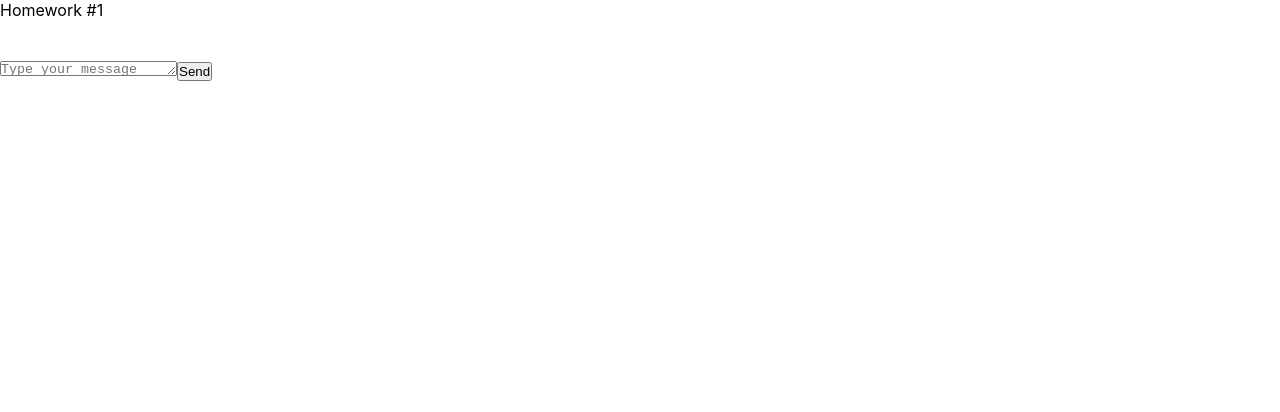
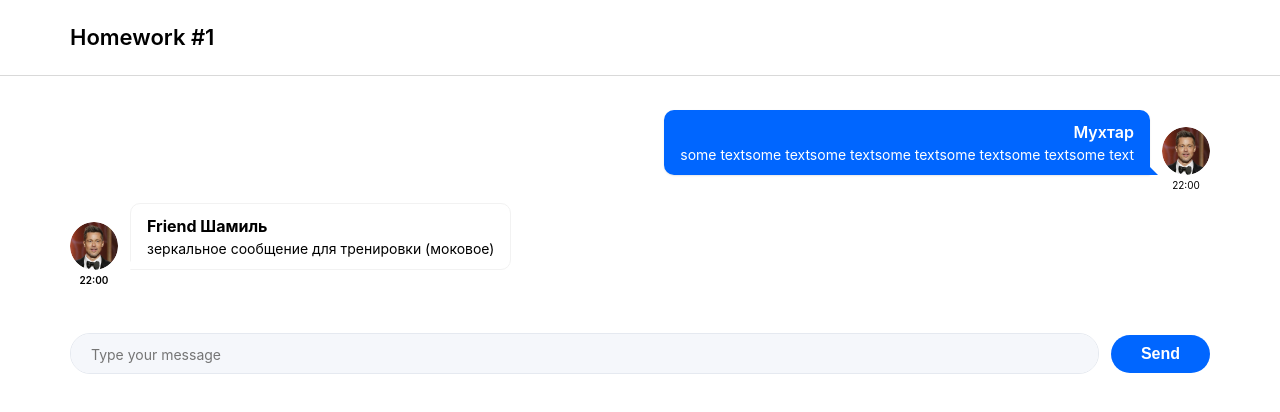
Before and after one commit to Arsenymlwww/hws2-master, a React (Create React App) app: page / in a window 1280 px wide. Shown: the top 412 px of the page. Built offline with nearby package versions, Linux system fonts and the light colour scheme.

Commit message:
complete task 2

```diff
--- a/src/s1-main/App.module.css
+++ b/src/s1-main/App.module.css
@@ -3,9 +3,19 @@
 }
 
 .hw {
-
+    padding: 24px 70px;
+    background-color: #ffffff;
+    display: flex;
+    flex-direction: column;
+    gap: 20px;
 }
 
 .hwTitle {
-
+    padding: 24px 70px;
+    font-weight: 600;
+    font-size: 22px;
+    line-height: 27px;
+    color: #000000;
+    border-bottom: 1px solid #D9D9D9;
+    margin-bottom: 10px;
 }
--- a/src/s1-main/App.tsx
+++ b/src/s1-main/App.tsx
@@ -1,13 +1,14 @@
 import React from 'react'
 import s from './App.module.css'
 import HW1 from '../s2-homeworks/hw01/HW1'
+// import HW2 from '../s2-homeworks/hw02/HW2'
 
 function App() {
     return (
         <div className={s.App}>
             <HW1/>
             {/*раскомментировать по ходу выполнения*/}
-            {/*<HW2/>*/}
+            {/* <HW2/> */}
             {/*<HW3/>*/}
             {/*<HW4/>*/}
 
--- a/src/s2-homeworks/hw01/HW1.tsx
+++ b/src/s2-homeworks/hw01/HW1.tsx
@@ -14,14 +14,28 @@ import avatar from './avatar.png'
 * */
 
 // нужно создать правильный тип вместо any
-export type MessageType = any
+type UserType = {
+    avatar: string
+    name: string
+}
+
+type MessageContentType = {
+    text: string
+    time: string
+}
+
+export type MessageType = {
+    id: number
+    user: UserType
+    message: MessageContentType
+}
 
 // структуру объекта не менять
 export const message0: MessageType = {
     id: 0,
     user: {
         avatar: avatar, // можно менять
-        name: 'Some Name',  // можно менять
+        name: 'Мухтар',  // можно менять
     },
     message: {
         text: 'some textsome textsome textsome textsome textsome textsome text', // можно менять
@@ -32,10 +46,10 @@ export const friendMessage0: MessageType = {
     id: 100,
     user: {
         avatar: avatar, // можно менять
-        name: 'Friend Name', // можно менять
+        name: 'Friend Шамиль', // можно менять
     },
     message: {
-        text: 'зеркальное сообщение для тренировки css', // можно менять
+        text: 'зеркальное сообщение для тренировки (моковое)', // можно менять
         time: '22:00', // можно менять
     },
 }
--- a/src/s2-homeworks/hw01/friend-message/FriendMessage.module.css
+++ b/src/s2-homeworks/hw01/friend-message/FriendMessage.module.css
@@ -1,31 +1,60 @@
 .friendMessage {
-
+    display: flex;
+    flex-direction: column;
+    align-items: flex-start;
+    margin-bottom: 12px;
 }
 
 .friendImageAndText {
-
+    display: flex;
+    align-items: flex-end;
 }
 
 .friendImageAndText img {
-
+    width: 48px;
+    height: 48px;
+    border-radius: 50%;
+    margin-right: 12px;
 }
 
 .friendText {
-
+    background: #FFFFFF;
+    border: 1px solid #F2F2F2;
+    padding: 12px 16px;
+    border-radius: 10px 10px 10px 0px;
+    position: relative;
+    max-width: 500px;
 }
 
 .friendText:after {
-
+    content: "";
+    position: absolute;
+    left: -8px;
+    bottom: 0;
+    border-right: 10px solid #FFFFFF;
+    border-top: 10px solid transparent;
 }
 
 .friendName {
-
+    color: #000000;
+    font-weight: 700;
+    font-size: 16px;
+    margin-bottom: 4px;
 }
 
 .friendMessageText {
-
+    color: #000000;
+    font-size: 14px;
+    margin: 0;
+    white-space: pre-wrap;
+    font-family: inherit;
 }
 
 .friendTime {
-
+    font-size: 10px;
+    font-weight: 600;
+    color: #000000;
+    margin-top: 4px;
+    width: 48px;
+    text-align: center;
 }
--- a/src/s2-homeworks/hw01/friend-message/FriendMessage.tsx
+++ b/src/s2-homeworks/hw01/friend-message/FriendMessage.tsx
@@ -1,8 +1,13 @@
 import React from 'react'
 import s from './FriendMessage.module.css'
+import { MessageType } from '../HW1'
+
+export type FriendMessagePropsType = {
+    message: MessageType
+}
 
 // создать тип вместо any и отобразить приходящие данные
-const FriendMessage = (props: any) => {
+const FriendMessage = (props: FriendMessagePropsType) => {
     return (
         <div
             id={'hw1-friend-message-' + props.message.id}
@@ -12,6 +17,8 @@ const FriendMessage = (props: any) => {
                 <img
                     id={'hw1-friend-avatar-' + props.message.id}
                     // создаёт студент
+                    src={props.message.user.avatar}
+                    alt={props.message.user.name}
 
                     //
                 />
@@ -21,7 +28,7 @@ const FriendMessage = (props: any) => {
                         className={s.friendName}
                     >
                         {/*создаёт студент*/}
-
+                        {props.message.user.name}
                         {/**/}
                     </div>
                     <pre
@@ -29,7 +36,7 @@ const FriendMessage = (props: any) => {
                         className={s.friendMessageText}
                     >
                         {/*создаёт студент*/}
-
+                        {props.message.message.text}
                         {/**/}
                     </pre>
                 </div>
@@ -39,7 +46,7 @@ const FriendMessage = (props: any) => {
                 className={s.friendTime}
             >
                 {/*создаёт студент*/}
-
+                {props.message.message.time}
                 {/**/}
             </div>
         </div>
--- a/src/s2-homeworks/hw01/message-sender/MessageSender.module.css
+++ b/src/s2-homeworks/hw01/message-sender/MessageSender.module.css
@@ -1,18 +1,40 @@
 .sendForm {
-
+    display: flex;
+    justify-content: space-between;
+    align-items: center;
+    padding: 15px 0;
+    gap: 12px;
 }
 
 .textarea {
-
+    width: 100%;
+    min-height: 40px;
+    max-height: 200px;
+    padding: 12px 20px;
+    background: #F5F7FB;
+    border: 1px solid #E5E9F0;
+    border-radius: 20px;
+    font-family: inherit;
+    font-size: 14px;
+    resize: none;
+    outline: none;
+    transition: border-color 0.2s ease;
 }
 
 .button {
-
+    background: #0066FF;
+    color: #FFFFFF;
+    border: none;
+    padding: 10px 30px;
+    border-radius: 20px;
+    font-size: 16px;
+    font-weight: 600;
+    cursor: pointer;
 }
 
 .button:hover {
-
+    background: #0052CC;
 }
 .button:active {
-
+    opacity: 0.8;
 }
--- a/src/s2-homeworks/hw01/message/Message.module.css
+++ b/src/s2-homeworks/hw01/message/Message.module.css
@@ -1,31 +1,61 @@
 .message {
-
+    display: flex;
+    flex-direction: column;
+    align-items: flex-end;
+    margin-bottom: 12px;
 }
 
 .imageAndText {
-
+    display: flex;
+    flex-direction: row-reverse;
+    align-items: flex-end;
 }
 
 .imageAndText img {
-
+    width: 48px;
+    height: 48px;
+    border-radius: 50%;
+    margin-left: 12px;
 }
 
 .text {
-
+    background: #0066FF;
+    padding: 12px 16px;
+    border-radius: 10px 10px 0 10px;
+    position: relative;
+    max-width: 500px;
+    box-shadow: 0 1px 2px rgba(0, 0, 0, 0.1);
 }
 
 .text:after {
-
+    content: "";
+    position: absolute;
+    right: -8px;
+    bottom: 0;
+    border-left: 10px solid #0066FF;
+    border-top: 10px solid transparent;
 }
 
 .name {
-
+    color: #ffffff;
+    font-weight: 600;
+    font-size: 16px;
+    margin-bottom: 4px;
+    text-align: right;
 }
 
 .messageText {
-
+    color: #ffffff;
+    font-size: 14px;
+    margin: 0;
+    white-space: pre-wrap;
+    font-family: inherit;
 }
 
 .time {
-
+    font-size: 10px;
+    color: #000000;
+    margin-top: 4px;
+    width: 48px;
+    text-align: center;
 }
--- a/src/s2-homeworks/hw01/message/Message.tsx
+++ b/src/s2-homeworks/hw01/message/Message.tsx
@@ -1,8 +1,11 @@
 import React from 'react'
 import s from './Message.module.css'
+import { MessageType } from '../HW1'
 
 // нужно создать правильный тип вместо any
-export type MessagePropsType = any
+export type MessagePropsType = {
+    message: MessageType
+}
 
 // нужно отобразить приходящие данные
 const Message = (props: MessagePropsType) => {
@@ -12,25 +15,26 @@ const Message = (props: MessagePropsType) => {
                 <img
                     id={'hw1-avatar-' + props.message.id}
                     // создаёт студент
-
+                    src={props.message.user.avatar}
+                    alt={props.message.user.name}
                     //
                 />
                 <div className={s.text}>
                     <div id={'hw1-name-' + props.message.id} className={s.name}>
                         {/*создаёт студент*/}
-
+                        {props.message.user.name}
                         {/**/}
                     </div>
                     <pre id={'hw1-text-' + props.message.id} className={s.messageText}>
                         {/*создаёт студент*/}
-
+                        {props.message.message.text}
                         {/**/}
                     </pre>
                 </div>
             </div>
             <div id={'hw1-time-' + props.message.id} className={s.time}>
                 {/*создаёт студент*/}
-
+                {props.message.message.time}
                 {/**/}
             </div>
         </div>
```
